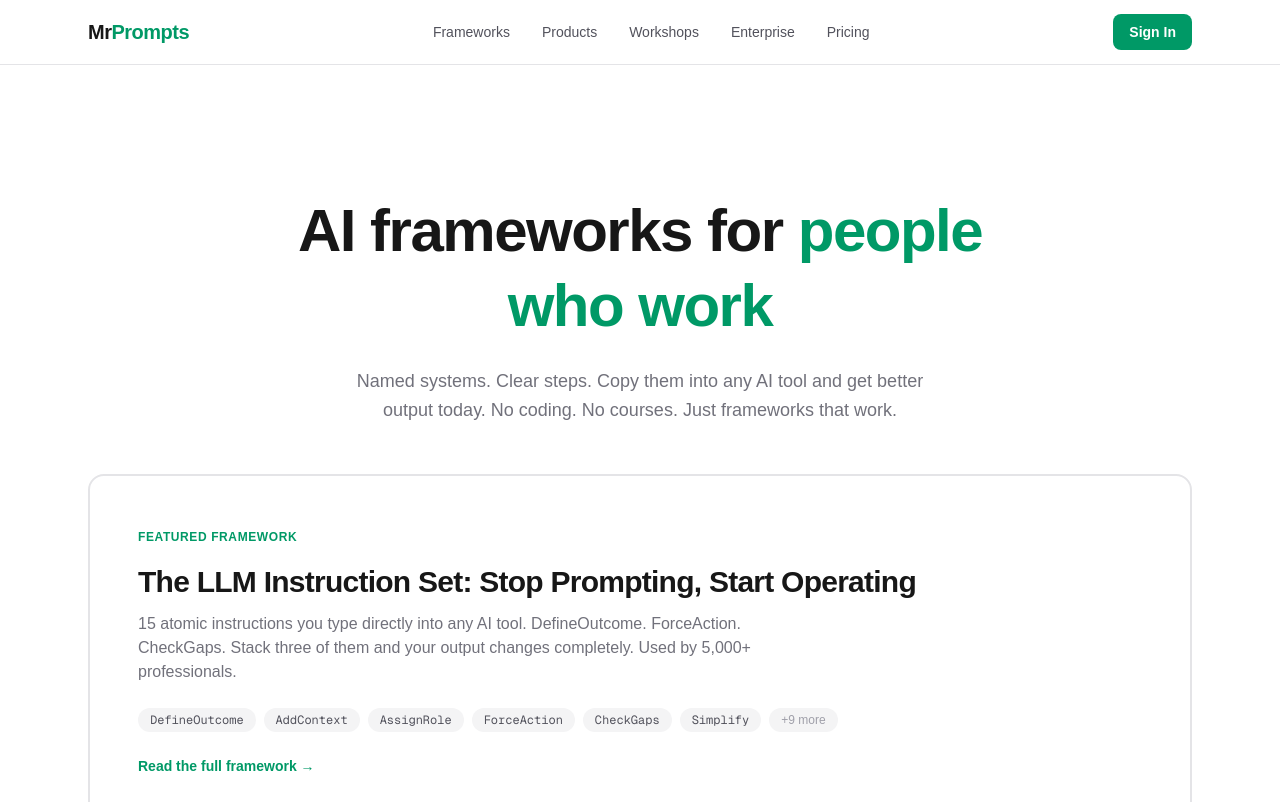
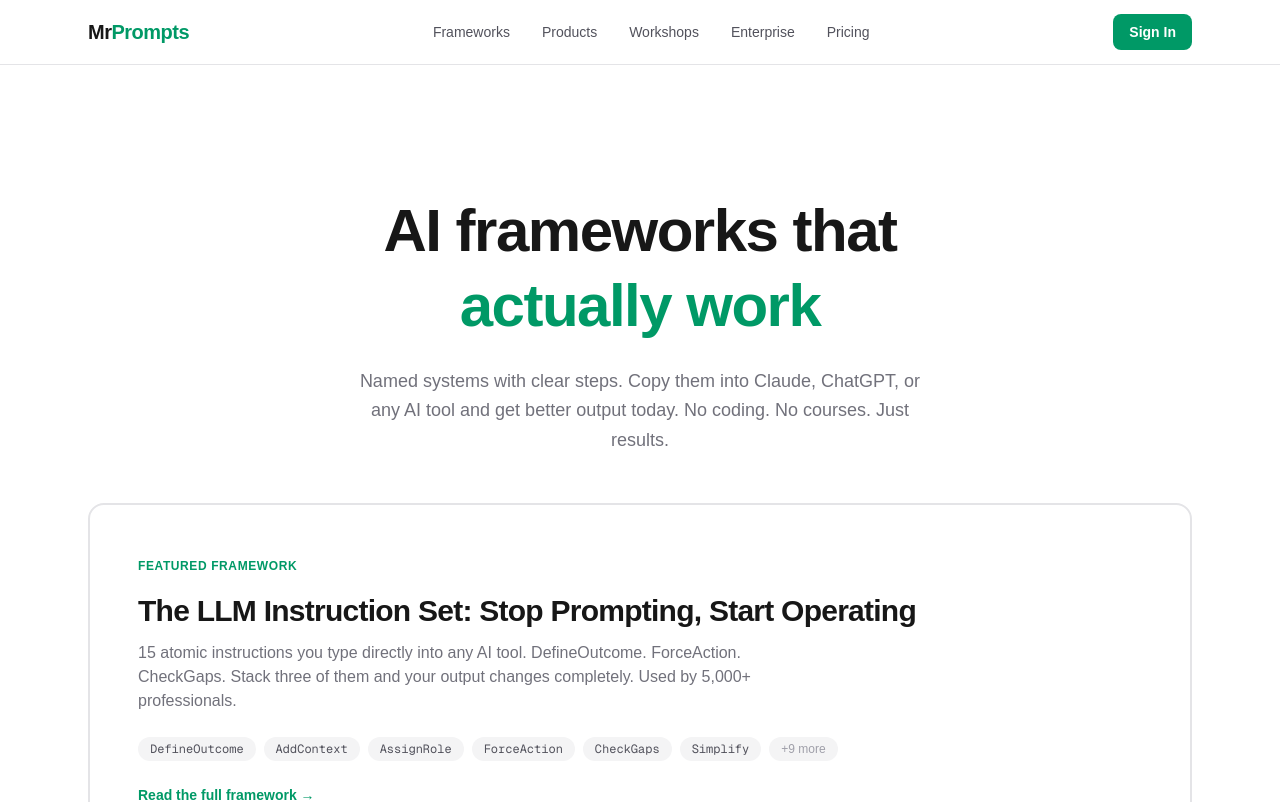
Before and after one commit to btown3/mrprompts-ai, a Next.js app: page / in a window 1280 px wide. Shown: the top 802 px of the page. Built offline with nearby package versions, Linux system fonts and the light colour scheme; no server answers; the database is empty.

Commit message:
fix: headline — AI frameworks that actually work

```diff
--- a/src/app/layout.tsx
+++ b/src/app/layout.tsx
@@ -19,15 +19,15 @@ const geistMono = Geist_Mono({
 export const metadata: Metadata = {
   metadataBase: new URL("https://www.mrprompts.ai"),
   title: {
-    default: "MrPrompts — Build with AI. No Dev Background Required.",
+    default: "MrPrompts — AI Frameworks That Actually Work",
     template: "%s | MrPrompts",
   },
   description:
-    "Frameworks, tools, and step-by-step guides for smart professionals who want to build with AI, not just read about it.",
+    "Named AI frameworks with clear steps. Copy them into Claude, ChatGPT, or any AI tool and get better output today. No coding. No courses. Just results.",
   openGraph: {
-    title: "MrPrompts — Build with AI. No Dev Background Required.",
+    title: "MrPrompts — AI Frameworks That Actually Work",
     description:
-      "Frameworks, tools, and step-by-step guides for smart professionals who want to build with AI.",
+      "Named AI frameworks with clear steps. Copy them into any AI tool and get better output today.",
     url: "https://www.mrprompts.ai",
     siteName: "MrPrompts",
     type: "website",
--- a/src/app/page.tsx
+++ b/src/app/page.tsx
@@ -33,13 +33,13 @@ export default function Home() {
       <section className="relative">
         <div className="mx-auto max-w-3xl px-6 pb-12 pt-24 text-center md:pt-32">
           <h1 className="text-4xl font-bold leading-tight tracking-tight md:text-5xl lg:text-6xl">
-            AI frameworks for{" "}
-            <span className="text-emerald-600">people who work</span>
+            AI frameworks that{" "}
+            <span className="text-emerald-600">actually work</span>
           </h1>
           <p className="mx-auto mt-6 max-w-xl text-lg leading-relaxed text-zinc-500">
-            Named systems. Clear steps. Copy them into any AI tool and get
-            better output today. No coding. No courses. Just frameworks that
-            work.
+            Named systems with clear steps. Copy them into Claude, ChatGPT,
+            or any AI tool and get better output today. No coding. No courses.
+            Just results.
           </p>
         </div>
       </section>
```
